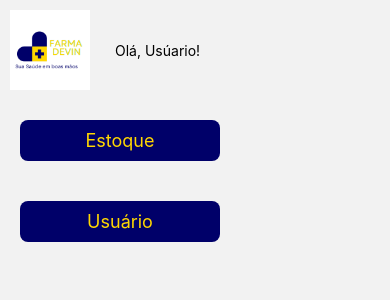
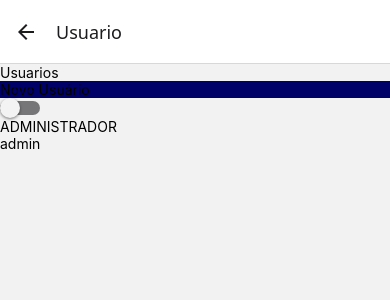
Before and after one commit to monica230/app-expo-projetoDeAvaliacao, a React Native app: screen /Usuario in a window 390 px wide. Shown: the top 300 px of the page. Built offline with nearby package versions, Linux system fonts and the light colour scheme.

Commit message:
commit tela Usuario

```diff
--- a/package.json
+++ b/package.json
@@ -13,6 +13,7 @@
     "@react-native-async-storage/async-storage": "1.23.1",
     "@react-navigation/native": "^7.0.0-rc.19",
     "@react-navigation/native-stack": "^7.0.0-rc.27",
+    "@types/react-native-vector-icons": "^6.4.18",
     "axios": "^1.7.7",
     "expo": "~51.0.28",
     "expo-status-bar": "~1.12.1",
@@ -21,6 +22,7 @@
     "react-native": "0.74.5",
     "react-native-safe-area-context": "4.10.5",
     "react-native-screens": "3.31.1",
+    "react-native-vector-icons": "^10.2.0",
     "react-native-web": "~0.19.10"
   },
   "devDependencies": {
--- a/src/components/Header.tsx
+++ b/src/components/Header.tsx
@@ -1,11 +1,12 @@
-import { View, Text, Image, StyleSheet,} from "react-native";
+import { View, Text, Image, StyleSheet, SafeAreaView } from "react-native";
 
 export default function Header() {
     return (
+
         <View style={styles.container}>
             <Image style={styles.img} source={require("../../assets/imgfar.png")} />
             <View>
-                <Text>Olá, Usúario!</Text>
+                <Text style={styles.text}>Olá, Usúario!</Text>
             </View>
         </View>
 
@@ -14,18 +15,21 @@ export default function Header() {
     );
 }
 
-const styles=StyleSheet.create({
-    container:{
-        padding:10,
-        flexDirection:"row",
-        justifyContent:"flex-start",
-        alignItems:"center",
-        gap:25,
+const styles = StyleSheet.create({
+    container: {
+        padding: 10,
+        flexDirection: "row",
+        justifyContent: "flex-start",
+        alignItems: "center",
+        gap: 25,
+        backgroundColor:"#fff",
     },
-    img:{
-        width:80,
-        height:80,
+    img: {
+        width: 80,
+        height: 80,
     },
-
+    text: {
+        fontSize: 20,
+    }
 
 })
--- a/src/navigation/AuthStack.tsx
+++ b/src/navigation/AuthStack.tsx
@@ -1,6 +1,7 @@
 import React from "react"
 import { createNativeStackNavigator } from "@react-navigation/native-stack"
 import HomeScreen from "../screens/HomeScreen";
+import Usuario from "../screens/Usuario";
 
 const Stack = createNativeStackNavigator();
 
@@ -9,9 +10,11 @@ export default function AuthStack() {
         /*  rotas autenticadas */
         <Stack.Navigator>
             <Stack.Screen name="Home" component={HomeScreen}
-            options={{
-                headerShown:false
-            }}
+                options={{
+                    headerShown: false
+                }}
+            />
+            <Stack.Screen name="Usuario" component={Usuario}
             />
         </Stack.Navigator>
     )
--- a/src/navigation/RouteStack.tsx
+++ b/src/navigation/RouteStack.tsx
@@ -7,7 +7,7 @@ import { useAuth } from "../contexts/AuthContext";
 export default function RouteStack() {
 
     let { user }: any = useAuth();
-    user = true
+    user=true
 
     return (
         <>
--- a/src/screens/HomeScreen.tsx
+++ b/src/screens/HomeScreen.tsx
@@ -1,39 +1,53 @@
-import { View, Text, TextInput, SafeAreaView, Button, TouchableOpacity, StyleSheet } from 'react-native';
-import Header from '../components/Header'
+import { View, Text, SafeAreaView, TouchableOpacity, StyleSheet } from 'react-native';
+import Header from '../components/Header';
+import Icon from 'react-native-vector-icons/FontAwesome';
 
-export default function HomeScreen() {
+export default function HomeScreen({ navigation }: any) {
+    function handleNavigateToUser() {
+        navigation.navigate("Usuario")
+    }
     return (
-        <SafeAreaView>
+        <SafeAreaView style={styles.container}>
             <Header />
             <View>
+
                 <TouchableOpacity style={styles.button}>
+                    <Icon name="archive" size={30} color="#ccc" />
                     <Text style={styles.text}>Estoque</Text>
                 </TouchableOpacity>
 
-                <TouchableOpacity style={styles.button}>
+
+                <TouchableOpacity onPress={handleNavigateToUser} style={styles.button}>
+                    <Icon name="user-secret" size={30} color="#ccc" />
                     <Text style={styles.text}>Usuário</Text>
                 </TouchableOpacity>
-
             </View>
         </SafeAreaView>
-
     );
 }
+
 
 const styles = StyleSheet.create({
     button: {
         backgroundColor: "#000069",
-        padding: 10,
-        margin:20,
-        width: 200,
-        borderRadius:8,
-        justifyContent:'center',
-        alignItems:"center"
-            },
-
+        paddingHorizontal: 10,
+        paddingVertical: 12,
+        margin: 40,
+        height: 67,
+        borderColor: "gray",
+        borderRadius: 7,
+        justifyContent: 'center',
+        alignItems: "center"
+    },
     text: {
         color: "#ffd700",
         fontSize: 18,
-        textAlign:'center',
+        textAlign: 'center',
+        fontWeight: "bold",
+        letterSpacing: 2,
     },
-})
+    container: {
+        flex: 1,
+        backgroundColor: "#fff"
+    }
+});
--- a/src/screens/LoginScreen.tsx
+++ b/src/screens/LoginScreen.tsx
@@ -35,12 +35,7 @@ export default function LoginScreen() {
                 style={styles.image}
             />
 
-            <View style={styles.areaTitle}>
-                <Text style={styles.title}>
-                    Login
-                </Text>
-            </View>
-
+            <View>
                 <TextInput
                     value={email}
                     placeholder="Email"
@@ -58,6 +53,7 @@ export default function LoginScreen() {
                     secureTextEntry={true}
                     onChangeText={(text) => setPassword(text)}
                 />
+            </View>
 
             <View>
                 <TouchableOpacity
@@ -79,23 +75,21 @@ const styles = StyleSheet.create({
         backgroundColor: "#FFFFFF",
     },
     image: {
-        width: 100,
-        height: 100,
+        width: 230,
+        height: 230,
         alignSelf: "center",
         marginBottom: 16,
         borderRadius: 50,
     },
-    areaTitle: {
-        alignItems: "center",
 
-    },
     title: {
         fontSize: 34,
         marginBottom: 12,
         color: " #333",
     },
     input: {
-        height: 46,
+        margin: 40,
+        height: 50,
         borderColor: "gray",
         paddingVertical: 12,
         borderWidth: 1,
@@ -106,17 +100,17 @@ const styles = StyleSheet.create({
         fontSize: 16,
     },
     areaButton: {
+        margin:100,
+        height:50,
         backgroundColor: "#000069",
         padding: 10,
         alignItems: "center",
         marginTop: 36,
-        borderRadius: 8,
-
+        borderRadius: 10,
     },
     textButton: {
         color: "#ffd700",
-        fontSize: 18,
+        fontSize: 20,
         fontWeight: "bold",
-
     },
 });
--- /dev/null
+++ b/src/screens/Usuario.tsx
@@ -0,0 +1,49 @@
+import { useState } from "react";
+import { Touchable, TouchableOpacity, View, Text, SafeAreaView, StyleSheet, FlatList, Switch } from "react-native";
+
+export default function Usuario() {
+    const [isEnabled, setIsEnabled] = useState(false)
+    const [users, setUsers] = useState([
+        {
+            id: 1,
+            profile: "admin",
+            name: "ADMINISTRADOR",
+            document: "999-999-999-01",
+            full_address: "MATRIZ UMBRELLA",
+            email: "admin@gmail.com",
+            password: "123456",
+            status: true,
+        },
+    ])
+    return (
+
+        <SafeAreaView>
+
+            <Text>Usuarios</Text>
+            <View style={styles.button}>
+                <TouchableOpacity>
+                    <Text>Novo Usuário</Text>
+                </TouchableOpacity>
+            </View>
+            <FlatList data={users} keyExtractor={item => item.id.toString()}
+                renderItem={({ item }) => (
+                    <View>
+                        <Switch value={isEnabled} onValueChange={(value) => setIsEnabled(value)} trackColor={{ false: '#767577', true: '#ccc' }}
+                            thumbColor={isEnabled ? '#004085' : '#f4f3f4' }/>
+                        <Text>{item.name}</Text>
+                        <Text>
+                            {item.profile}
+                        </Text>
+                    </View>
+                )}
+            />
+
+        </SafeAreaView>
+    )
+
+}
+const styles = StyleSheet.create({
+    button: {
+        backgroundColor: "#000069",
+    }
+})
```
Also changed, not shown: 1 other file (tests, documents, lock files or other folders). Lines whose indentation alone changed are shown as unchanged.
